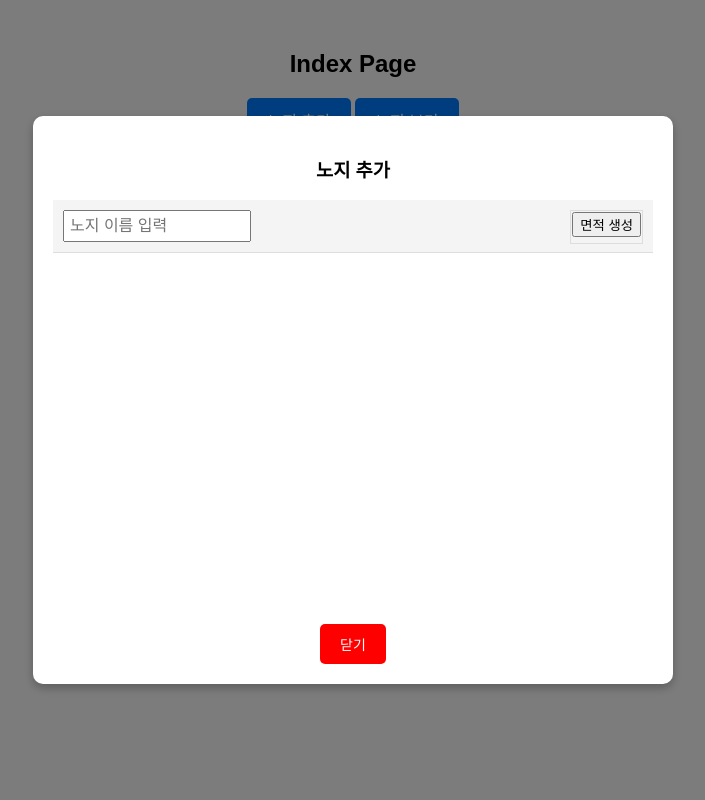
After one commit to kmgyu/Capstone-Project, a Flask app: page /field/ in a window 1280 px wide, after a click on "노지 추가". The commit adds this page. Shown: the whole page, without its empty margins (287-992 px from the left). Run offline with Flask 3, Linux system fonts and the light colour scheme; some libraries are stand-ins or nearby versions.

Commit message:
[fix] field-read - 노지 보기 기능 가시화 문제 해결 - 디렉토리 이름 수정 - views 주석 추가 - models.py userinfo 이름 수정

```diff
--- a/mid_term/models.py
+++ b/mid_term/models.py
@@ -14,7 +14,7 @@ bcrypt = Bcrypt()
 
 # User model
 class Userinfo(db.Model, UserMixin):
-    __tablename__ = 'users'
+    __tablename__ = 'userinfo'
     id = db.Column(db.Integer, primary_key=True)
     username = db.Column(db.String(150), unique=True, nullable=False)
     email = db.Column(db.String(150), unique=True, nullable=False)
--- /dev/null
+++ b/mid_term/templates/field_views/index.html
@@ -0,0 +1,131 @@
+<!DOCTYPE html>
+<html lang="en">
+<head>
+  <meta charset="UTF-8">
+  <meta name="viewport" content="width=device-width, initial-scale=1.0">
+  <title>Index Page</title>
+  <style>
+    body {
+      font-family: Arial, sans-serif;
+      margin: 0;
+      padding: 0;
+    }
+    .container {
+      text-align: center;
+      margin-top: 50px;
+    }
+    .btn {
+      padding: 10px 20px;
+      font-size: 16px;
+      cursor: pointer;
+      background-color: #007BFF;
+      color: white;
+      border: none;
+      border-radius: 5px;
+    }
+    .btn:hover {
+      background-color: #0056b3;
+    }
+
+  /* 모달 배경 */
+  .modal {
+    position: fixed;
+    top: 0;
+    left: 0;
+    width: 100%;
+    height: 100%;
+    background-color: rgba(0, 0, 0, 0.5); /* 반투명 배경 */
+    display: flex;
+    justify-content: center;
+    align-items: center;
+    z-index: 9999; /* 모달을 다른 요소보다 위에 표시 */
+    visibility: hidden; /* 기본적으로 숨김 처리 */
+    opacity: 0;
+    transition: visibility 0s, opacity 0.3s ease-in-out; /* 부드러운 전환 */
+  }
+
+  /* 모달 컨텐츠 */
+  .modal-content {
+    background-color: white;
+    padding: 20px;
+    border-radius: 10px;
+    width: 80%;
+    max-width: 600px;
+    box-shadow: 0 4px 10px rgba(0, 0, 0, 0.25);
+    text-align: center;
+  }
+
+  /* 모달 활성화 */
+  .modal.show {
+    visibility: visible;
+    opacity: 1;
+  }
+  iframe {
+    width: 100%;
+    height: 400px;
+    border: none;
+  }
+  /* 닫기 버튼 스타일 */
+  .close-btn {
+    background-color: red;
+    color: white;
+    border: none;
+    border-radius: 5px;
+    padding: 10px 20px;
+    cursor: pointer;
+    font-size: 14px;
+    margin-top: 20px;
+  }
+  </style>
+</head>
+<body>
+
+  <div class="container mt-5">
+    <h1>Index Page</h1>
+    <!-- 노지 추가 버튼 -->
+    <button class="btn btn-primary" onclick="openModal('polygonModal')">노지 추가</button>
+    <!-- 노지 보기 버튼 -->
+    <button class="btn btn-secondary" onclick="openModal('viewModal')">노지 보기</button>
+  </div>
+
+<!-- 노지 추가 모달 -->
+<div class="modal" id="polygonModal">
+  <div class="modal-content">
+    <h3>노지 추가</h3>
+    <iframe id="modalIframe" src="/field/polygon"></iframe>
+    <!-- {% include "field_views/polygon.html" %} -->
+    <button class="close-btn" onclick="closeModal('polygonModal')">닫기</button>
+  </div>
+</div>
+
+<!-- 노지 보기 모달 -->
+<div class="modal" id="viewModal">
+  <div class="modal-content">
+    <h3>노지 보기</h3>
+    {% include "field_views/view_field.html" %}
+    <button class="close-btn" onclick="closeModal('viewModal')">닫기</button>
+  </div>
+</div>
+
+<script>
+  // 모달 열기
+  function openModal(modalId) {
+    const modal = document.getElementById(modalId);
+    modal.classList.add('show');
+  }
+
+  // 모달 닫기
+  function closeModal(modalId) {
+    const modal = document.getElementById(modalId);
+    modal.classList.remove('show');
+  }
+
+  // 모달 외부 클릭 시 닫기
+  window.onclick = function (event) {
+    if (event.target.classList.contains('modal')) {
+      closeModal(event.target.id);
+    }
+  };
+</script>
+</body>
+</html>
--- a/mid_term/templates/map_test/polygon.html
+++ b/mid_term/templates/field_views/polygon.html
@@ -154,7 +154,7 @@
         polygon: polygonData,
       };
 
-      fetch("/save-field", {
+      fetch("/field/save-field", {
         method: "POST",
         headers: { "Content-Type": "application/json" },
         body: JSON.stringify({fieldData, field_address: "sample address", crop_name: "sample name"}),
--- a/mid_term/templates/map_test/view_field.html
+++ b/mid_term/templates/field_views/view_field.html
@@ -2,8 +2,8 @@
 <html lang="en">
 <head>
   <meta charset="UTF-8">
-  <meta name="viewport" content="width=device-width, initial-scale=1.0">
-  <title>저장된 노지 보기</title>
+  <!-- <meta name="viewport" content="width=device-width, initial-scale=1.0"> -->
+  <!-- <title>저장된 노지 보기</title> -->
   <style>
     body {
       font-family: Arial, sans-serif;
--- a/mid_term/views/field_views.py
+++ b/mid_term/views/field_views.py
@@ -18,8 +18,26 @@ def index():
 
     반환값:
     - index.html 템플릿 렌더링.
+
+    주의 : view-field를 include함.
     """
-    return render_template(template_path + 'index.html')
+
+    # 데이터베이스에서 모든 필드 정보 가져오기
+    fields = FieldInfo.query.all()
+    field_data = [
+        {
+            'field_id': field.field_id,
+            'field_name': field.field_name,
+            'field_address': field.field_address,
+            'crop_name': field.crop_name,
+            'field_area': field.field_area,
+            'farm_startdate': field.farm_startdate,
+            'coordinate': list(zip(json.loads(field.lat_arr), json.loads(field.lng_arr))),
+        }
+        for field in fields
+    ]
+
+    return render_template(template_path + 'index.html',  fields=field_data)
 
 @field_views.route('/polygon')
 def polygon():
```
Also changed, not shown: mid_term/templates/map_test/index.html (deleted, +0 -115 lines), mid_term/templates/field_views/map_gps.html (renamed from mid_term/templates/map_test/map_gps.html).
